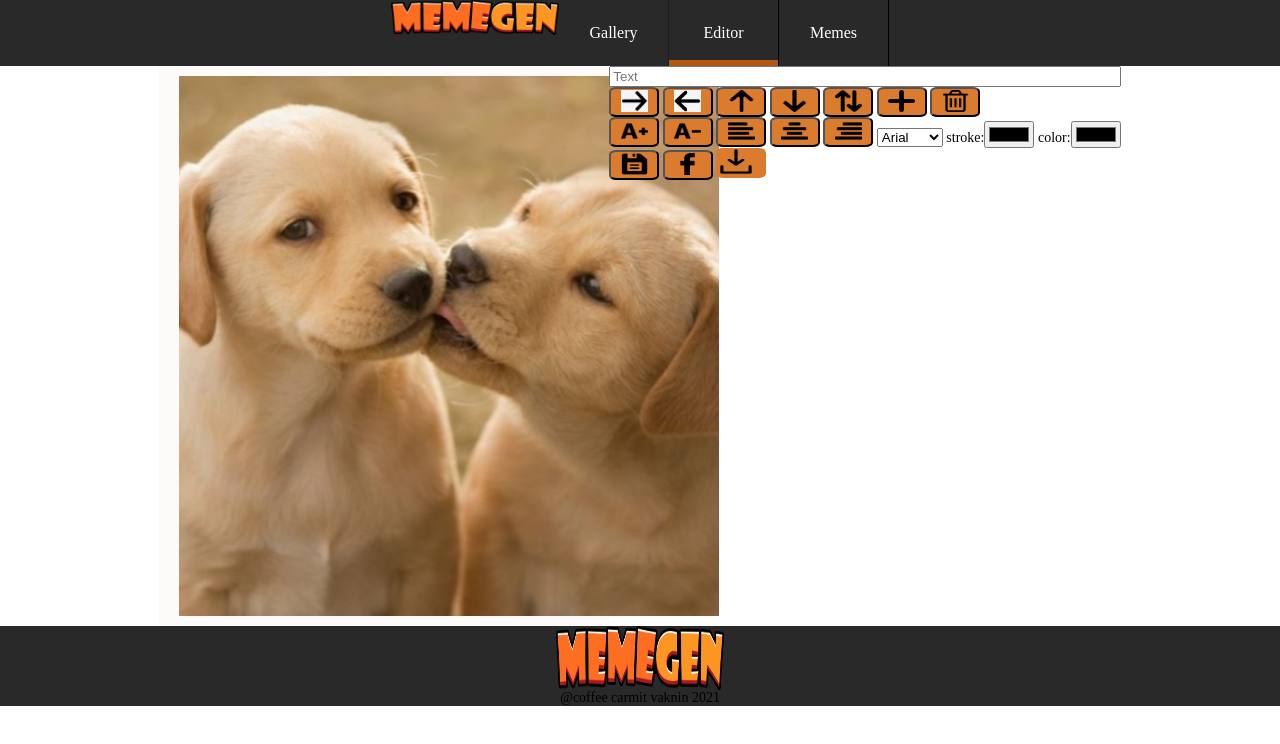
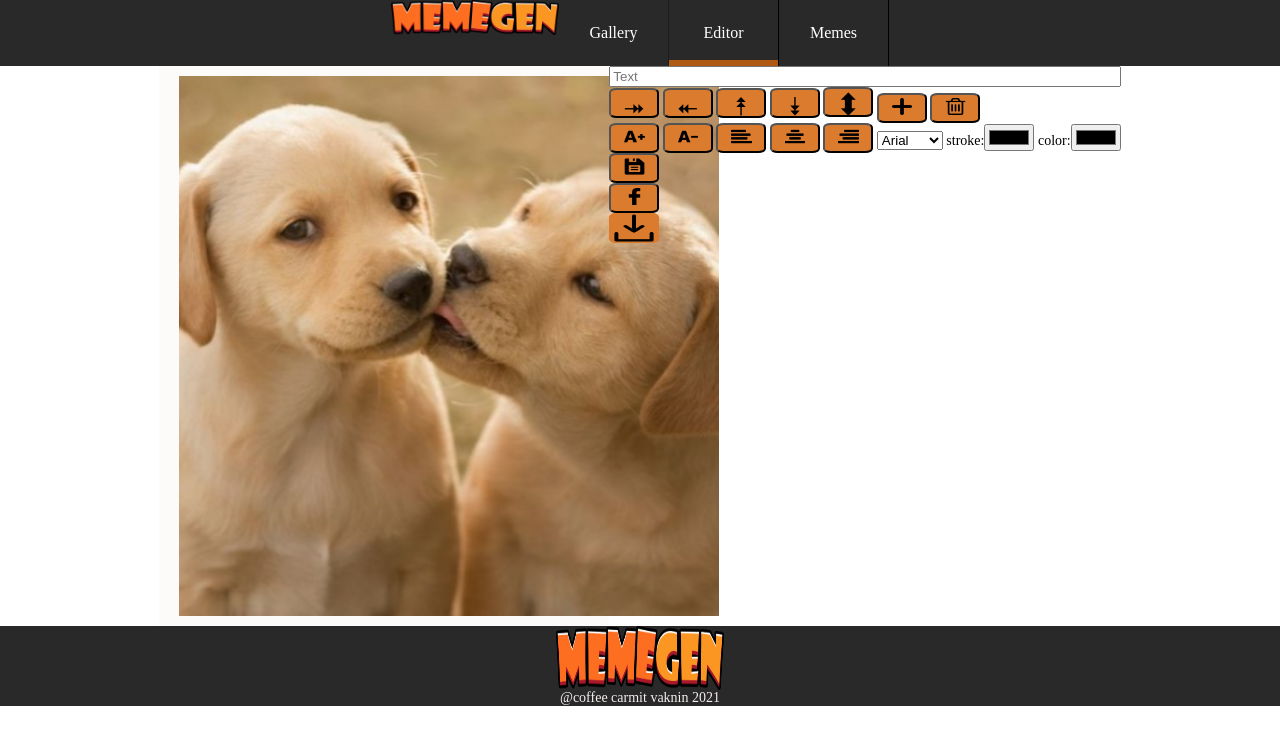
Before and after one commit to carmitvk/sprint2, a plain HTML site: page index.html in a window 1280 px wide. Drawn offline with Linux system fonts and the light colour scheme.

Commit message:
additionals

```diff
--- a/css/style.css
+++ b/css/style.css
@@ -143,18 +143,38 @@ canvas{
     order:1;
 }
 
-.action-img{
-    height: 90%;
-    width: 80%;
-}
-
 footer{
     background-color:#292929;
     justify-content: space-around;
+    color:rgb(247, 238, 238);
 }
 
 
 
+
+.action-img{
+    height: 70%;
+    width: 60%;
+}
+.increase-move-icon{
+    font-size:25px;
+}
+
+.increase-icon{
+    font-size:30px;
+}
+
+.add-line{
+    height: 70%;
+    width: 60%;
+}
+
+/* .download-img{
+    height: 20px;
+    width: 20px;
+    font-size:10px;
+    line-height: 20px;
+} */
 
 .btn{
     cursor: pointer;
--- a/index.html
+++ b/index.html
@@ -56,25 +56,25 @@
                 <input type="text" class="text-line" placeholder="Text" name="textLine" oninput="onInsertText(this)" />
 
                 <div class="line-control">
-                    <button class="btn move-right" onclick="onMoveRight()" ontouchstart="onMoveRight()">
-                        <img class="action-img" src="icons/right-arrow.png">
+                    <button class="btn move-right increase-move-icon" onclick="onMoveRight()" ontouchstart="onMoveRight()">⯮
+                        <!-- <img class="action-img" src="icons/right-arrow.png"> -->
                     </button>
-                    <button class="btn move-left" onclick="onMoveLeft()" ontouchstart="onMoveLeft()">
-                        <img class="action-img" src="icons/arrow-left.png">
+                    <button class="btn move-left increase-move-icon" onclick="onMoveLeft()" ontouchstart="onMoveLeft()">⯬
+                        <!-- <img class="action-img" src="icons/arrow-left.png"> -->
                     </button>
-                    <button class="btn move-up" onclick="onMoveUp()" ontouchstart="onMoveUp()">
-                        <img class="action-img" src="icons/up.png">
+                    <button class="btn move-up increase-move-icon" onclick="onMoveUp()" ontouchstart="onMoveUp()">⯭
+                        <!-- <img class="action-img" src="icons/up.png"> -->
                     </button>
-                    <button class="btn move-down" onclick="onMoveDown()" ontouchstart="onMoveDown()">
-                        <img class="action-img" src="icons/down.png">
+                    <button class="btn move-down increase-move-icon" onclick="onMoveDown()" ontouchstart="onMoveDown()">⯯
+                        <!-- <img class="action-img" src="icons/down.png"> -->
                     </button>
-                    <button class="btn switch-focus" onclick="onSwitchFocus()" ontouchstart="onSwitchFocus()">
-                        <img class="action-img" src="icons/up-and-down-opposite-double-arrows-side-by-side.png">
+                    <button class="btn switch-focus increase-icon" onclick="onSwitchFocus()" ontouchstart="onSwitchFocus()">⬍
+                        <!-- <img class="action-img" src="icons/up-and-down-opposite-double-arrows-side-by-side.png"> -->
                     </button>
                     <button class="btn add-line" onclick="createNewLine()" ontouchstart="createNewLine()">
                         <img class="action-img" src="icons/add.png">
                     </button>
-                    <button class="btn delete-line" onclick="onRemoveLine()" ontouchstart="onRemoveLine()">
+                    <button class="btn action-imgdelete-line" onclick="onRemoveLine()" ontouchstart="onRemoveLine()">
                         <img class="action-img" src="icons/trash.png">
                     </button>
                 </div>
@@ -109,14 +109,23 @@
                 </div>
                 <div class="save-area">
 
-                    <button class="btn save" onclick="onSaveLocally()" ontouchstart="onSaveLocally()">
+                    <!-- <button class="btn upload" title="upload from computer" onclick="onImgInput(event)" ontouchstart="onImgInput(event)">
+                        <img class="action-img" src='icons/folder.png'>
+                    </button> -->
+
+                    <button class="btn save" title="Save to memes" onclick="onSaveLocally()" ontouchstart="onSaveLocally()">
                         <img class="action-img" src='icons/local-save.png'>
                     </button>
-                    <button class="btn facebook" onclick="onFacebookPublish()" ontouchstart="onFacebookPublish()">
-                        <img class="action-img" src='icons/facebook-logo.png'>
-                    </button>
-                    <a class="btn download" href="#" onclick="onDownload(this)" ontouchstart="onDownload(this)" download="">
-                        <img class="action-img" src='icons/download.png'>
+
+                    <form action="" method="POST" enctype="multipart/form-data" onsubmit="uploadImg(this, event)">
+                        <input name="img" id="imgData" type="hidden" />
+                        <button class="btn action-img" type="submit"><img class="action-img" src='icons/facebook-logo.png'></button>
+                        <!-- <a href="#" class="btn" onclick="downloadImg(this)" download="my-img.jpg">Download as jpeg</a> -->
+                        <span class="share-container"></span>
+                      </form>
+
+                    <a class="btn download" title="Download to your computer" href="#" onclick="onDownload(this)" ontouchstart="onDownload(this)" download="">
+                        <img class="btn action-img download-img" src='icons/download.png'>
                       </a>
                 </div>
             </div>
--- a/js/main.js
+++ b/js/main.js
@@ -236,17 +236,6 @@ function createNewLine(){
     currMeme.selectedLineIdx = currMeme.lines.length - 1;
 }
 
-// function onUpdateLine(txt) {
-//     var currMeme = getCurrMeme();
-//     // var txt = document.querySelector('input[name=textLine]').value;
-
-//     var x = currMeme.lines[currMeme.selectedLineIdx].txt= txt;
-//     // var newLine = createLine(txt, x, y);
-//     // addLine(newLine);
-//     // currMeme.selectedLineIdx = currMeme.lines.length - 1;
-//     renderCanVas();
-// }
-
 function onMoveRight() {
     var currMeme = getCurrMeme();
     if (currMeme.lines[currMeme.selectedLineIdx]){
@@ -361,10 +350,6 @@ function onSaveLocally() {
     renderMems();
 }
 
-function onFacebookPublish() {
-
-}
-
 function onDownload(elLink) {
     const data = gElCanvas.toDataURL();
     elLink.href = data;
@@ -375,3 +360,10 @@ function onSetGalleryFilter(filter){
     setGalleryFilter(filter);
     renderGallery();
 }
+
+// carmit
+function renderImg(){
+    setCurrImg(Date.now() , getLoadImgUrl()); //timestamp as id
+    gCtx.drawImage(img, 0, 0, gElCanvas.width, gElCanvas.height);
+    // renderCanVas();
+}
--- a/js/meme_service.js
+++ b/js/meme_service.js
@@ -139,10 +139,6 @@ function saveMemesToStorage() {
     saveToStorage(KEY_MEMES, gMemes)
 }
 
-// function getImgs() {
-//     return gImgs;
-// }
-
 function setGalleryFilter(filter){
     gGalleryFilter = filter;
 }
--- a/js/upload_service.js
+++ b/js/upload_service.js
@@ -1,4 +1,6 @@
 'use strict'
+
+var gLoadImgUrl;
 
 // on submit call to this function
 function uploadImg(elForm, ev) {
@@ -32,8 +34,6 @@ function doUploadImg(elForm, onSuccess) {
     })
 }
 
-
-
 // The next 2 functions handle IMAGE UPLOADING to img tag from file system:
 function onImgInput(ev) {
     loadImageFromInput(ev, renderImg)
@@ -58,17 +58,19 @@ function loadImageFromInput(ev, onImageReady) {
 
     reader.onload = function (event) {
         var img = new Image()
-        img.src = 'img/2.jpg'; //event.target.result
+        img.src = 'img/2.jpg';//event.target.result;
         img.onload = onImageReady.bind(null, img)
-        // gImg = img
+        gLoadImgUrl = img.src
     }
-    console.log(ev.target.files[0]);
-    reader.readAsDataURL(ev.target.files[0])
+    reader.readAsDataURL(ev.target.files[0]);
 }
 
 
+function downloadImg(elLink) {
+    var imgContent = gElCanvas.toDataURL('image/jpeg')
+    elLink.href = imgContent
+}
 
-
-// function renderImg(img) {
-//     gCtx.drawImage(img, 0, 0, gElCanvas.width, gElCanvas.height);
-// }
+function getLoadImgUrl(){
+    return gLoadImgUrl
+}
```
Also changed, not shown: icons/arrow-left1.png (renamed from icons/arrow-left.png), icons/folder.png (added), icons/image_up.png (added), icons/right-arrow.png (deleted), icons/right-arrow1.png, icons/right-arrow1_.png (added), icons/upload-from-directory.png (added).
